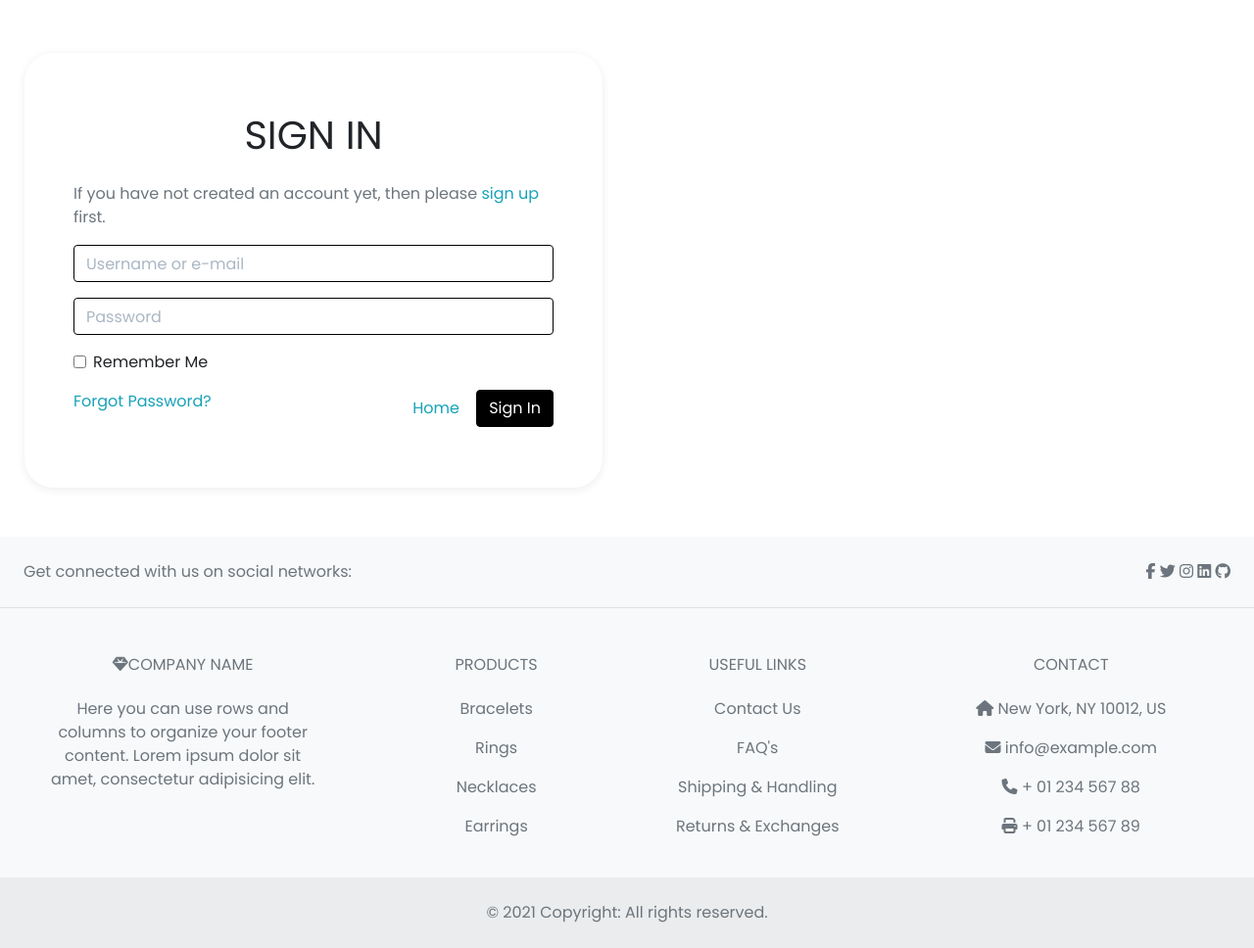
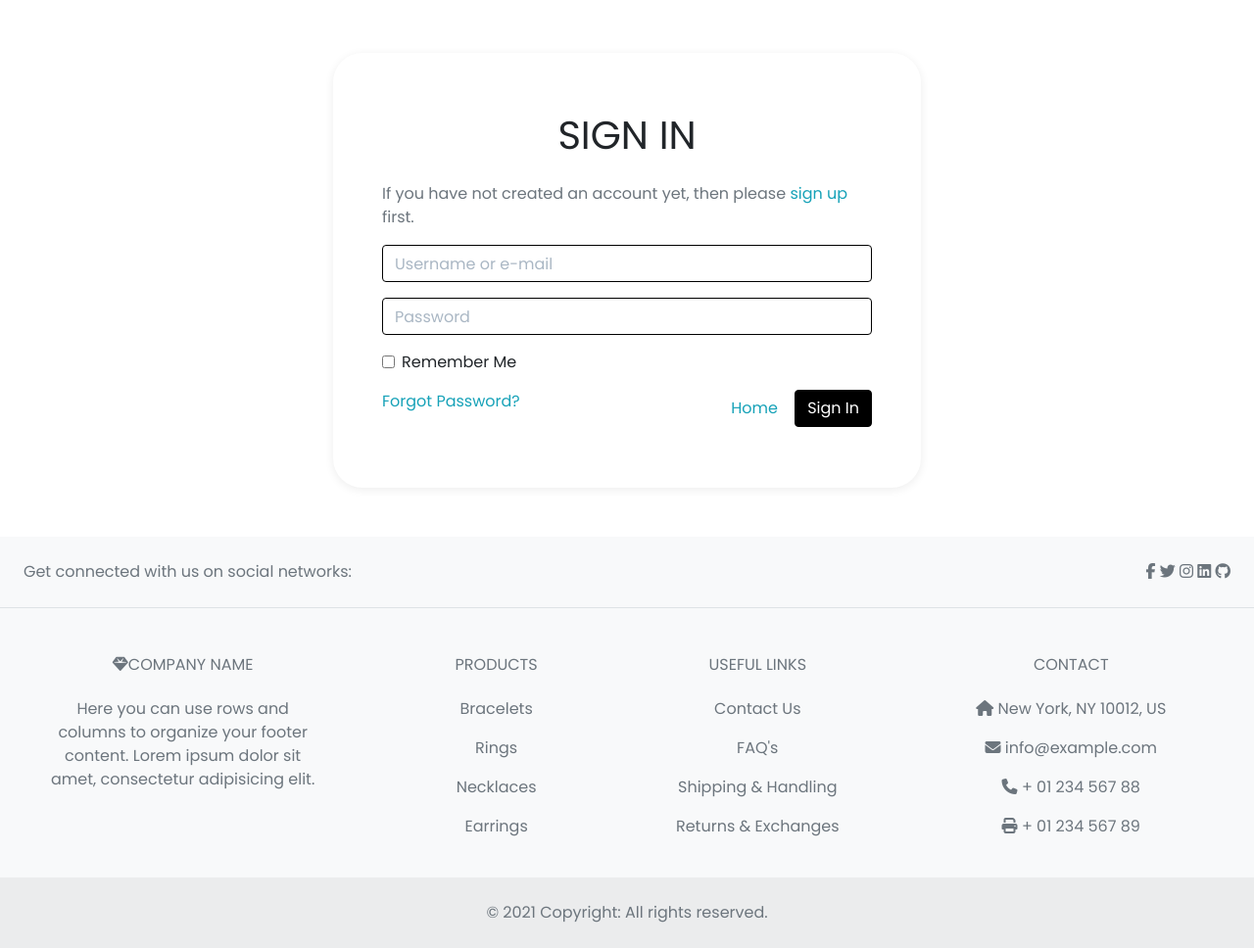
Before and after one commit to moirahartigan/the-lady-goldsmith, a Django app: page /accounts/login/?next=/products/add/ in a window 1280 px wide. Shown: the part 160-1128 px from the top of the page at 98% size. Run offline with Django 3.2, Linux system fonts and the light colour scheme; data that the repository does not hold is empty; parts of the project's set-up code (start-up, migrations or seed data) failed here and were passed over; some libraries are stand-ins or nearby versions.

Commit message:
Correct positioning to allauth forms

```diff
--- a/templates/allauth/account/base.html
+++ b/templates/allauth/account/base.html
@@ -4,7 +4,7 @@
 <div class="container header-container">
     <div class="overlay"></div>
     <div class="row">
-            <div class="col-12 col-md-6">
+        <div class="col-12">
             <div class="allauth-form-inner-content">
                 {% block inner_content %}
                 {% endblock %}
```
Lines whose indentation alone changed are shown as unchanged.
